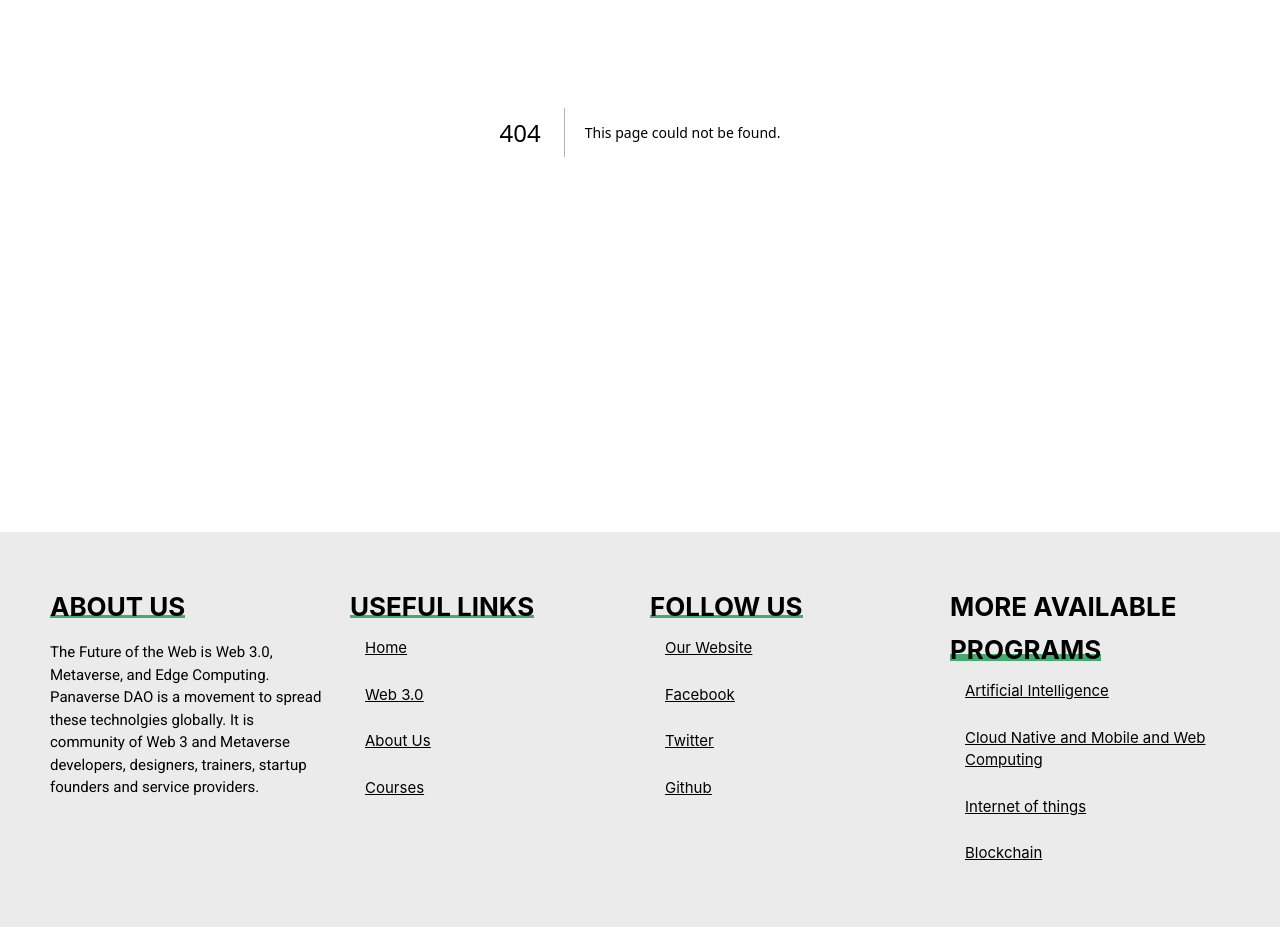
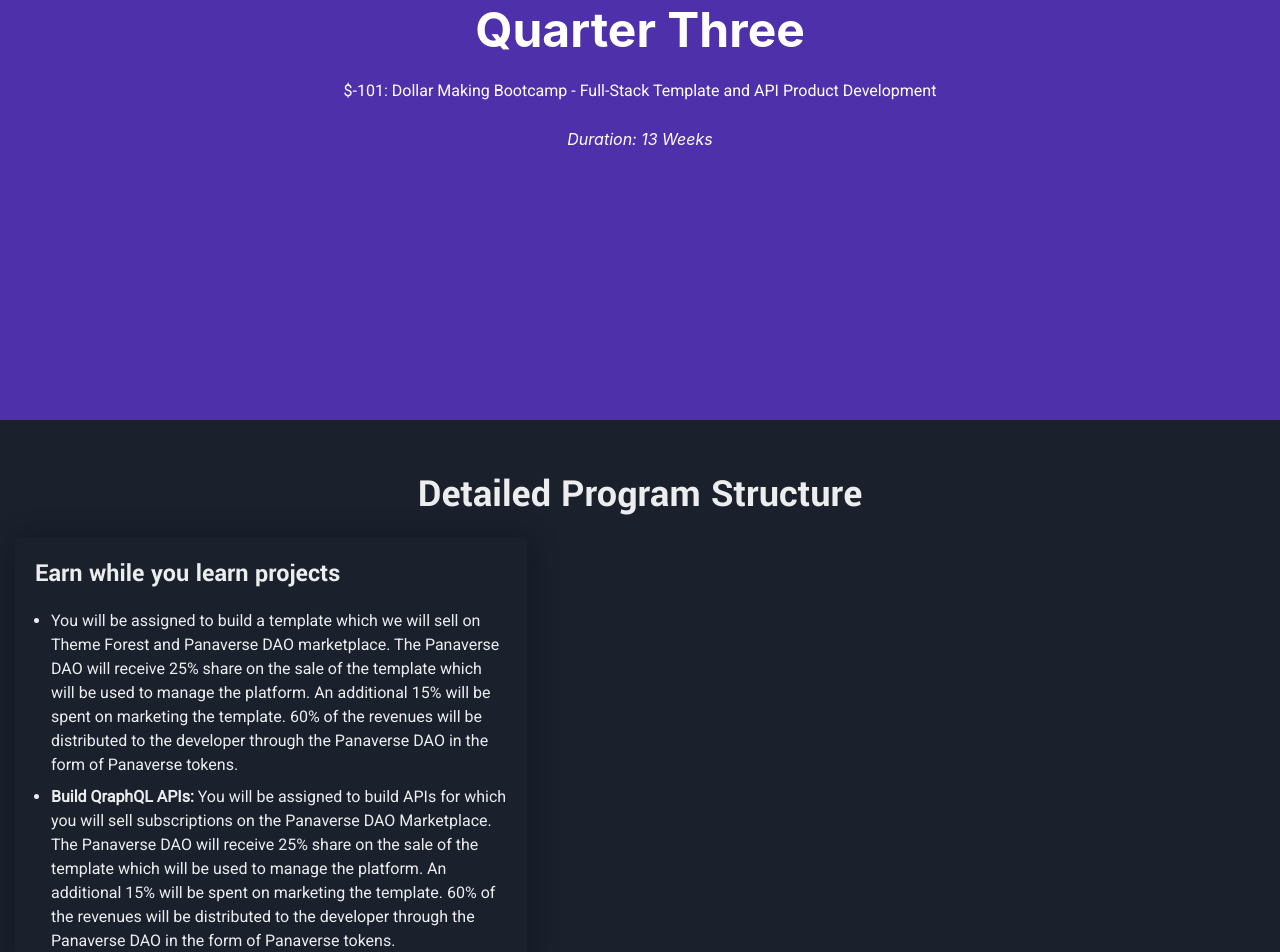
Before and after one commit to jawwad-ali/panaverse, a Next.js app: page /q3 in a window 1280 px wide. Before the commit this address had no page. Shown: the part 360-1312 px from the top of the page. Before the commit the page ends 1287 px from the top, so only its background shows below. Built offline with nearby package versions, Linux system fonts and the light colour scheme.

Commit message:
quarter three page done

```diff
--- a/app/components/Offer.tsx
+++ b/app/components/Offer.tsx
@@ -99,7 +99,7 @@
         <CardSection
           quarter="Quarter III (Core)"
           oneLiner="$-101: Dollar Making Bootcamp - Full-Stack Template and API Product Development"
-          link=""
+          link="q3"
         />
       </Flex>
 
--- a/app/q1/page.tsx
+++ b/app/q1/page.tsx
@@ -8,7 +8,6 @@
   Link,
   useColorMode,
 } from "@chakra-ui/react";
-import React from "react";
 
 import { Yantramanav, Roboto } from "@next/font/google";
 
--- a/app/q2/page.tsx
+++ b/app/q2/page.tsx
@@ -8,7 +8,6 @@
   Link,
   useColorMode,
 } from "@chakra-ui/react";
-import React from "react";
 
 import { Yantramanav, Roboto } from "@next/font/google";
 
--- /dev/null
+++ b/app/q3/page.tsx
@@ -0,0 +1,125 @@
+"use client";
+import {
+  Box,
+  Heading,
+  Text,
+  ListItem,
+  UnorderedList,
+  Link,
+  useColorMode,
+} from "@chakra-ui/react";
+
+import { Yantramanav, Roboto } from "@next/font/google";
+
+const yantramanav = Yantramanav({
+  weight: ["700"],
+  subsets: ["latin"],
+});
+
+const roboto = Roboto({
+  weight: ["400"],
+  subsets: ["latin"],
+});
+
+const Quarterthree = () => {
+  const { colorMode, toggleColorMode } = useColorMode();
+
+  return (
+    <Box>
+      {/* // Hero Section */}
+      <Box
+        height="86vh"
+        backgroundColor="#4E31AA"
+        color="white"
+        display="flex"
+        justifyContent="center"
+        alignItems="center"
+        flexDirection="column"
+        textAlign="center"
+      >
+        <Heading
+          fontSize={{ base: "40px", lg: "48px" }}
+          className={yantramanav.className}
+        >
+          <Text>Quarter Three</Text>
+        </Heading>
+        <Box px="9">
+          <Text className={roboto.className} pt="5">
+            $-101: Dollar Making Bootcamp - Full-Stack Template and API Product
+            Development
+            <br /> <br />
+          </Text>
+          <Text fontStyle="italic">Duration: 13 Weeks</Text>
+        </Box>
+      </Box>
+
+      {/* Detailed Program Structure */}
+      <Heading as="h2">
+        <Text
+          fontSize={{ base: "36px", lg: "40px" }}
+          mt="50px"
+          className={yantramanav.className}
+          textAlign="center"
+        >
+          Detailed Program Structure
+        </Text>
+      </Heading>
+
+      {/* One */}
+      <Box
+        maxW="1250px"
+        mt="5"
+        mb="10"
+        mx={{ base: 5, lg: "auto" }}
+        position="relative"
+      >
+        {/* One  */}
+        <Box
+          p="5"
+          w={{ base: "100%", lg: "40vw" }}
+          borderRadius="5px"
+          backgroundColor={`${colorMode === "dark" ? "#1a202c" : "white"}`}
+          style={{ boxShadow: "2px 2px 30px 0 rgb(0 0 0 / 26%)" }}
+        >
+          <Heading>
+            <Text
+              fontSize={{ base: "22px", lg: "26px" }}
+              className={yantramanav.className}
+            >
+              Earn while you learn projects
+            </Text>
+          </Heading>
+
+          <UnorderedList mt="5" className={roboto.className} spacing="2">
+            <ListItem>
+              <Link href="ttps://github.com/panaverse/panaverse-template-standard">
+                You will be assigned to build a template which we will sell on
+                Theme Forest and Panaverse DAO marketplace. The Panaverse DAO
+                will receive 25% share on the sale of the template which will be
+                used to manage the platform. An additional 15% will be spent on
+                marketing the template. 60% of the revenues will be distributed
+                to the developer through the Panaverse DAO in the form of
+                Panaverse tokens.
+                <br />
+              </Link>
+            </ListItem>
+            <ListItem>
+              <Link href="https://beta.reactjs.org/learn">
+                <strong>Build QraphQL APIs:</strong> You will be assigned to
+                build APIs for which you will sell subscriptions on the
+                Panaverse DAO Marketplace. The Panaverse DAO will receive 25%
+                share on the sale of the template which will be used to manage
+                the platform. An additional 15% will be spent on marketing the
+                template. 60% of the revenues will be distributed to the
+                developer through the Panaverse DAO in the form of Panaverse
+                tokens.
+              </Link>
+            </ListItem>
+          </UnorderedList>
+        </Box>
+      </Box>
+    </Box>
+  );
+};
+
+export default Quarterthree;
```
Also changed, not shown: app/components/CardSection.tsx (+4 -8 lines).
